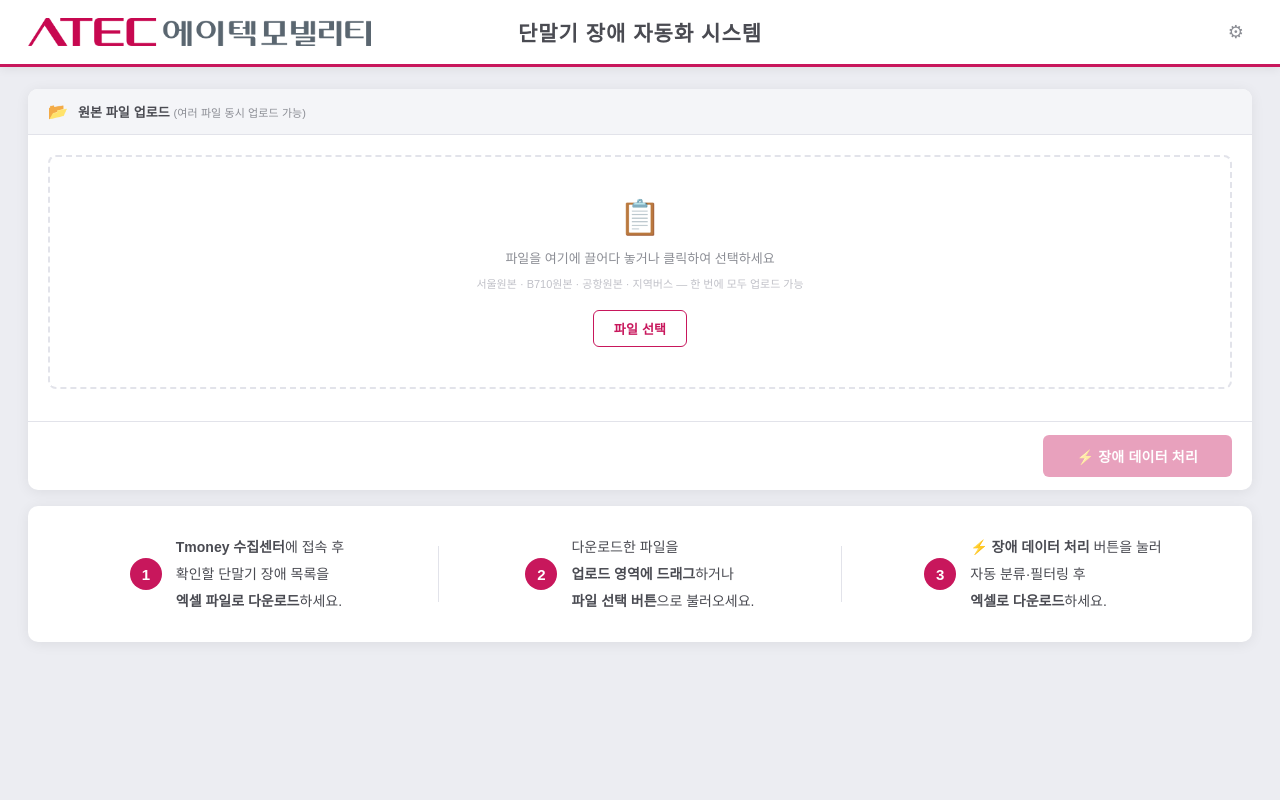
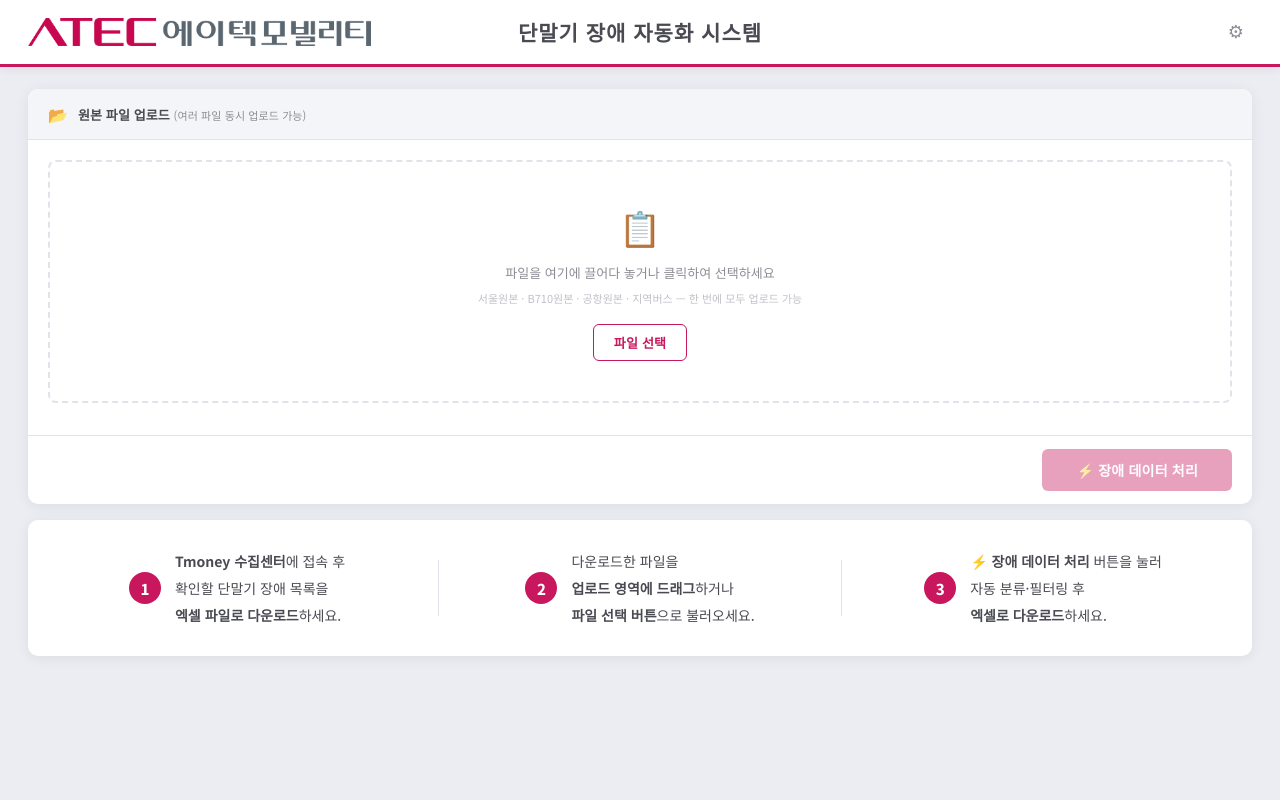
Before and after one commit to Han-sw1/hsw, a Flask app: page / in a window 1280 px wide. Run offline with Flask 3, Linux system fonts and the light colour scheme.

Commit message:
UI: 전체 폰트 Noto Sans KR 적용 (로고·타이틀 제외)
Co-Authored-By: Claude Sonnet 4.6 <noreply@anthropic.com>

```diff
--- a/static/css/style.css
+++ b/static/css/style.css
@@ -17,7 +17,7 @@
 * { box-sizing: border-box; margin: 0; padding: 0; }
 
 body {
-  font-family: 'Malgun Gothic', '맑은 고딕', 'Apple SD Gothic Neo', sans-serif;
+  font-family: 'Noto Sans KR', 'Malgun Gothic', sans-serif;
   background: #ECEDF2;
   color: var(--gray-dark);
   min-height: 100vh;
--- a/templates/index.html
+++ b/templates/index.html
@@ -5,7 +5,7 @@
   <meta name="viewport" content="width=device-width, initial-scale=1.0">
   <title>ATEC 단말기 장애 자동화</title>
   <link rel="preconnect" href="https://fonts.googleapis.com">
-  <link href="https://fonts.googleapis.com/css2?family=Noto+Sans+KR:wght@700;800&display=swap" rel="stylesheet">
+  <link href="https://fonts.googleapis.com/css2?family=Noto+Sans+KR:wght@400;500;600;700;800&display=swap" rel="stylesheet">
   <link rel="stylesheet" href="/static/css/style.css">
 </head>
 <body>
```
